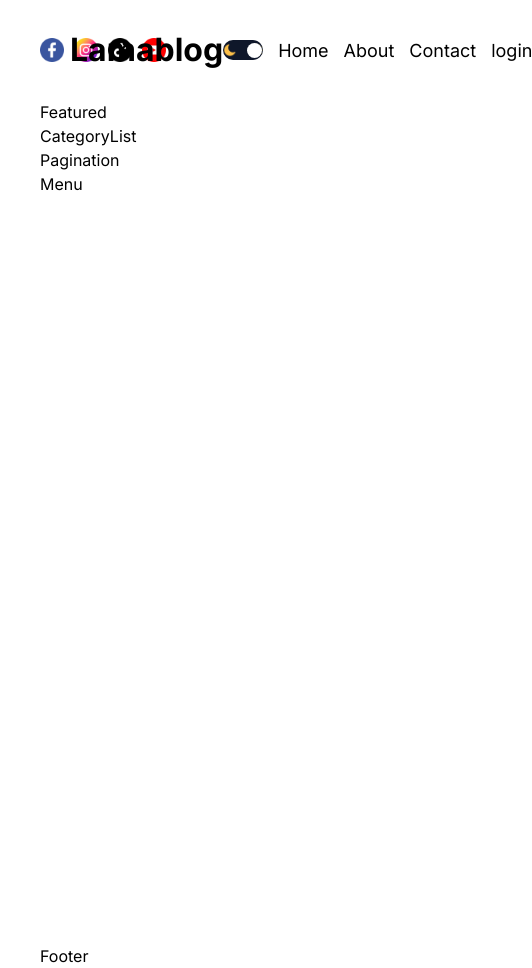
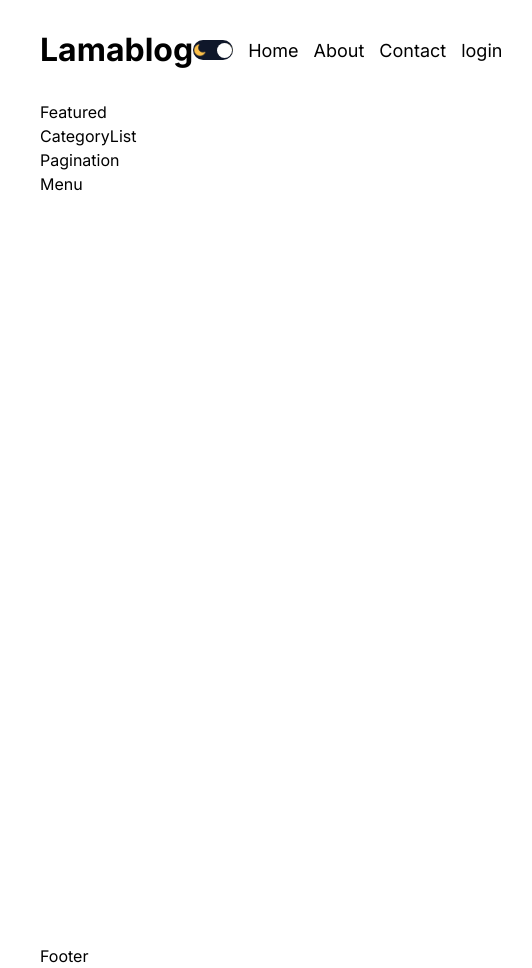
Before and after one commit to LuisArielRetanaHernadez/blog_mabi, a Next.js app: page / in a window 390 px wide. Shown: the whole page, 532 px wide, since content can reach past the window. Built offline with nearby package versions, Linux system fonts and the light colour scheme.

Commit message:
creando el media query max-width 1024px donde los icons de las redes desaparece y en el logo pasamos el texto en el left

```diff
--- a/components/navbar/navbar.module.css
+++ b/components/navbar/navbar.module.css
@@ -35,3 +35,12 @@
     gap: 15px;
   }
 }
+
+@media screen and (max-width: 1024px) {
+  .social {
+    display: none;
+  }
+  .logo {
+    text-align: left;
+  }
+}
```
